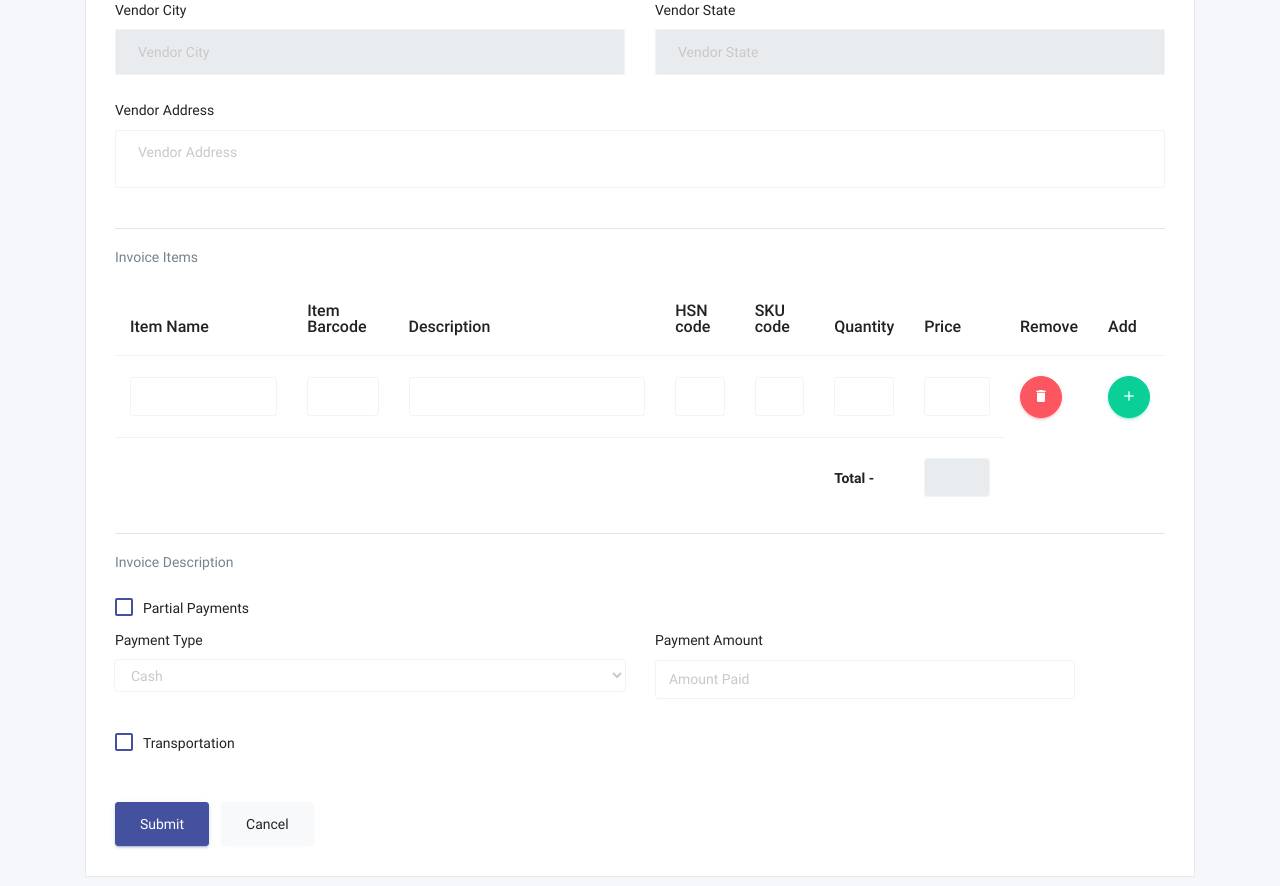
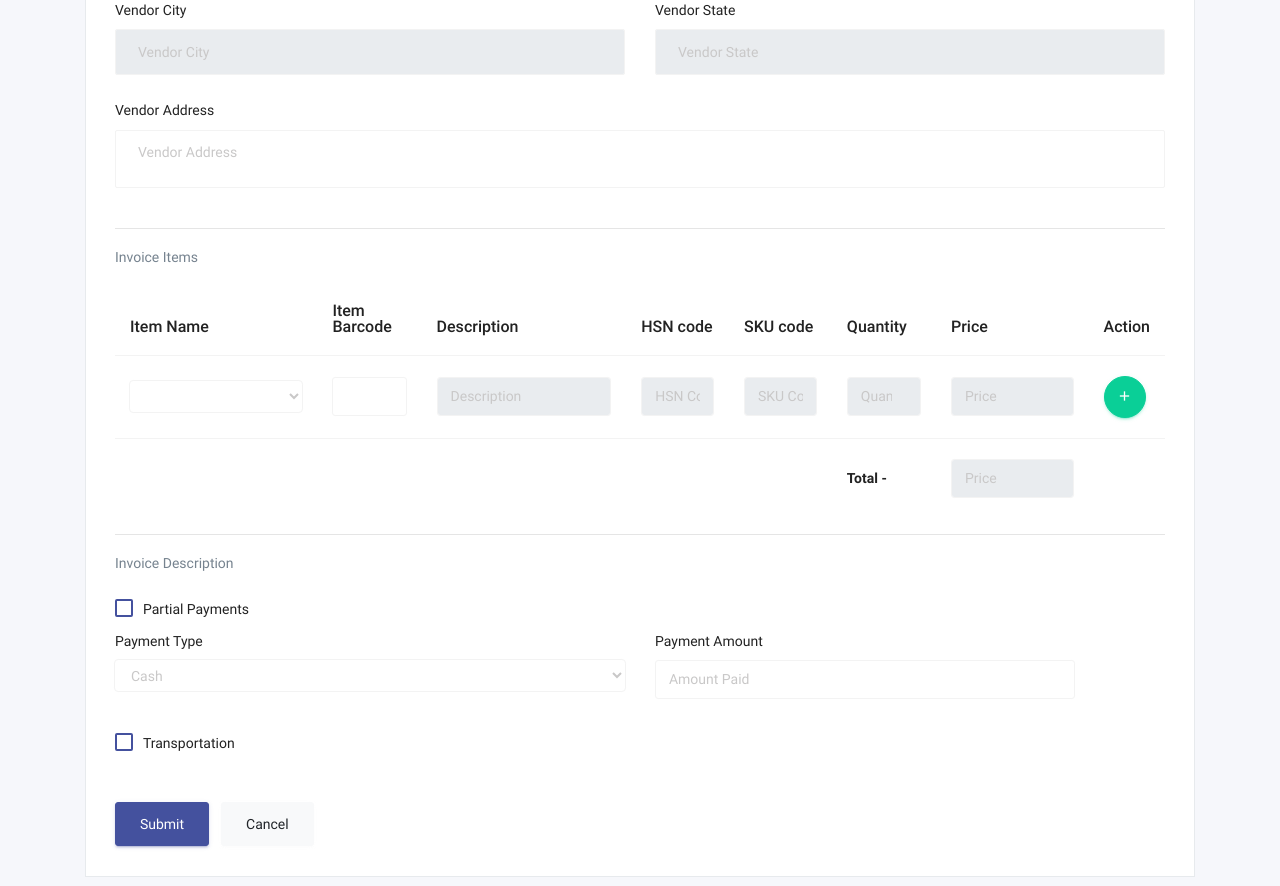
Before and after one commit to priyansh-pj/ExpertBill, a Django app: template templates/bill/invoice/invoice.html in a window 1280 px wide. Shown: the part 434-1320 px from the top of the page. Run offline with Django 4.2, Linux system fonts and the light colour scheme; the template is opened without the code that fills it: values that come from a table or form of the project are taken from there, others are empty; data comes from the database, SQL or seed files in the repository; both versions use the stored data as it was after the commit; parts of the project's set-up code (start-up, migrations or seed data) failed here and were passed over; some libraries are stand-ins or nearby versions.

Commit message:
Invoice View

```diff
--- a/templates/bill/invoice/invoice.html
+++ b/templates/bill/invoice/invoice.html
@@ -3,8 +3,7 @@
 {% load static %}
 
 {% block style %}
-	<link rel="stylesheet" href={% static "vendors/select2/select2.min.css" %}>
-	<link rel="stylesheet" href={% static "vendors/select2-bootstrap-theme/select2-bootstrap.min.css" %}>
+
 {% endblock %}
 
 {% block content %}
@@ -62,54 +61,70 @@
 				</div>
 
 
-				<div class="table-responsive">
+				<div class="table-responsive ">
 					<hr>
 					<p class="card-description">Invoice Items</p>
-					<table class="table" style="width:100%">
+
+					<table class="table invoice_data_repeater" style="width:100%">
 						<thead>
 						<tr>
 							<th style="width: 20%">Item Name</th>
 							<th style="width: 10%">Item Barcode</th>
-							<th style="width: 30%">Description</th>
-							<th style="width: 8%">HSN code</th>
-							<th style="width: 8%">SKU code</th>
-							<th style="width: 7%">Quantity</th>
-							<th style="width: 10%">Price</th>
-							<th style="width: 4%">Remove</th>
-							<th style="width: 4%">Add</th>
+							<th style="width: 20%">Description</th>
+							<th style="width: 10%">HSN code</th>
+							<th style="width: 10%">SKU code</th>
+							<th style="width: 10%">Quantity</th>
+							<th style="width: 15%">Price</th>
+							<th style="width: 4%">Action</th>
 						</tr>
 						</thead>
-						<tbody>
-						<tr class="invoice_item">
-							<td><input class="form-control form-control-sm" type="text"></td>
-							<td><input class="form-control form-control-sm" type="number"></td>
-							<td><input class="form-control form-control-sm" type="text"></td>
-							<td><input class="form-control form-control-sm" type="text"></td>
-							<td><input class="form-control form-control-sm" type="text"></td>
-							<td><input class="form-control form-control-sm" type="number"></td>
-							<td><input class="form-control form-control-sm" type="number"></td>
+						<tbody data-repeater-list="invoice_items">
+
+						<tr class="invoice_item" data-repeater-item>
 							<td>
-								<button type="button" class="btn btn-danger btn-rounded btn-icon"><i
-										class="mdi mdi-delete"></i></button>
+								<select class="form-control form-control-sm" name="name" placeholder="Product Name">
+									<option value="" selected></option>
+									<option value="other" >Add New</option>
+								</select>
 							</td>
+							<td><input class="form-control form-control-sm" type="number" name="barcode"></td>
+							<td><input class="form-control form-control-sm" type="text" name="description"
+									   placeholder="Description" readonly></td>
+							<td><input class="form-control form-control-sm" type="text" name="hsn"
+									   placeholder="HSN Code" readonly></td>
+							<td><input class="form-control form-control-sm" type="text" name="sku"
+									   placeholder="SKU Code" readonly></td>
+							<td><input class="form-control form-control-sm" type="number" name="qty"
+									   placeholder="Quantity" readonly></td>
+							<td><input class="form-control form-control-sm price" type="number" name="price"
+									   placeholder="Price" onchange="calculate_total()" readonly></td>
 							<td>
-								<button type="button" class="btn btn-success btn-rounded btn-icon"><i
-										class="mdi mdi-plus"></i></button>
+								<button type="button" class="btn btn-danger btn-rounded btn-icon" data-repeater-delete>
+									<i class="mdi mdi-delete"></i></button>
+								<button type="button" class="btn btn-success btn-rounded btn-icon" data-repeater-create>
+									<i class="mdi mdi-plus"></i></button>
+
 							</td>
 						</tr>
+
+						</tbody>
+						<tfoot>
 						<tr>
 							<td></td>
 							<td></td>
 							<td></td>
 							<td></td>
 							<td></td>
-							<td><strong>Total -</strong></td>
+							<td><strong>Total - </strong></td>
 							<td><input class="form-control form-control-sm" type="number" id="total" name="total"
+									   placeholder="Price"
 									   readonly></td>
+							<td></td>
 
 						</tr>
-						</tbody>
+						</tfoot>
 					</table>
+
 				</div>
 				<hr>
 				<p class="card-description">Invoice Description</p>
@@ -144,7 +159,8 @@
 						</div>
 						<div class="col-5 form-group">
 							<label for="payment-amt">Payment Amount</label>
-							<input class="form-control form-control-sm" type="number" id="payment-amt" placeholder="Amount Paid">
+							<input class="form-control form-control-sm" type="number" id="payment-amt"
+								   placeholder="Amount Paid">
 						</div>
 						<div class="col-1">
 
@@ -178,7 +194,7 @@
 					</div>
 				</div>
 
-
+				<div class="transport_module">
 					<div class="form-check form-check-flat form-check-primary">
 						<label class="form-check-label">
 							<input type="checkbox" class="form-check-input" id="transport" name="transport">
@@ -189,7 +205,8 @@
 						<div class="row">
 							<div class="col-6 form-group">
 								<label for="transporter_name">Transporter Name</label>
-							<input type="text" class="form-control" id="transporter_name" placeholder="Transporter Name"
+								<input type="text" class="form-control" id="transporter_name"
+									   placeholder="Transporter Name"
 									   name="transporter_name" required>
 							</div>
 							<div class="col-6 form-group">
@@ -221,6 +238,7 @@
 							</div>
 						</div>
 					</div>
+				</div>
 				<br>
 				<br>
 
@@ -232,15 +250,11 @@
 {% endblock %}
 
 {% block script %}
-	<script src="https://ajax.googleapis.com/ajax/libs/jquery/3.5.1/jquery.min.js"></script>
+	<script src="https://code.jquery.com/jquery-3.6.0.min.js"></script>
 
 	<script src={% static "vendors/jquery.repeater/jquery.repeater.min.js" %}></script>
 	<script src={% static "js/form-repeater.js" %}></script>
 
-
-	<script src={% static "vendors/select2/select2.min.js" %}></script>
-
-	<script src={% static "js/select2.js" %}></script>
 
 	<script>
 
@@ -281,6 +295,44 @@
 
         togglePartialPaymentDiv();
 
+        var totalInput = document.getElementById("total");
+
+		function calculate_total() {
+            var total = 0;
+
+            document.querySelectorAll(".price").forEach(function(inputElement) {
+                var inputValue = parseFloat(inputElement.value);
+                if (!isNaN(inputValue)) {
+                    total += inputValue;
+                }
+            });
+
+            totalInput.value = total;
+        }
+
+
 	</script>
 
+	<script>
+        (function ($) {
+            'use strict';
+            $(function () {
+                $('.invoice_data_repeater').repeater({
+
+                    show: function () {
+                        console.log($(this));
+                        $(this).slideDown("invoice_item_repeat");
+                        $(this).find('.btn-success[data-repeater-create]').remove();
+                    },
+                    hide: function (deleteElement) {
+                        if (confirm('Are you sure you want to delete this element?')) {
+                            $(this).slideUp(deleteElement);
+                        }
+                    },
+                    isFirstItemUndeletable: true
+                });
+            });
+        })(jQuery);
+
+	</script>
 {% endblock %}
```
Also changed, not shown: bill/migrations/0001_initial.py (added), bill/migrations/0002_initial.py (added), credentials/migrations/0001_initial.py (added), credentials/migrations/0002_initial.py (added), db.sqlite3, organization/migrations/0001_initial.py (added), store/migrations/0001_initial.py (added). Lines whose indentation alone changed are shown as unchanged.
